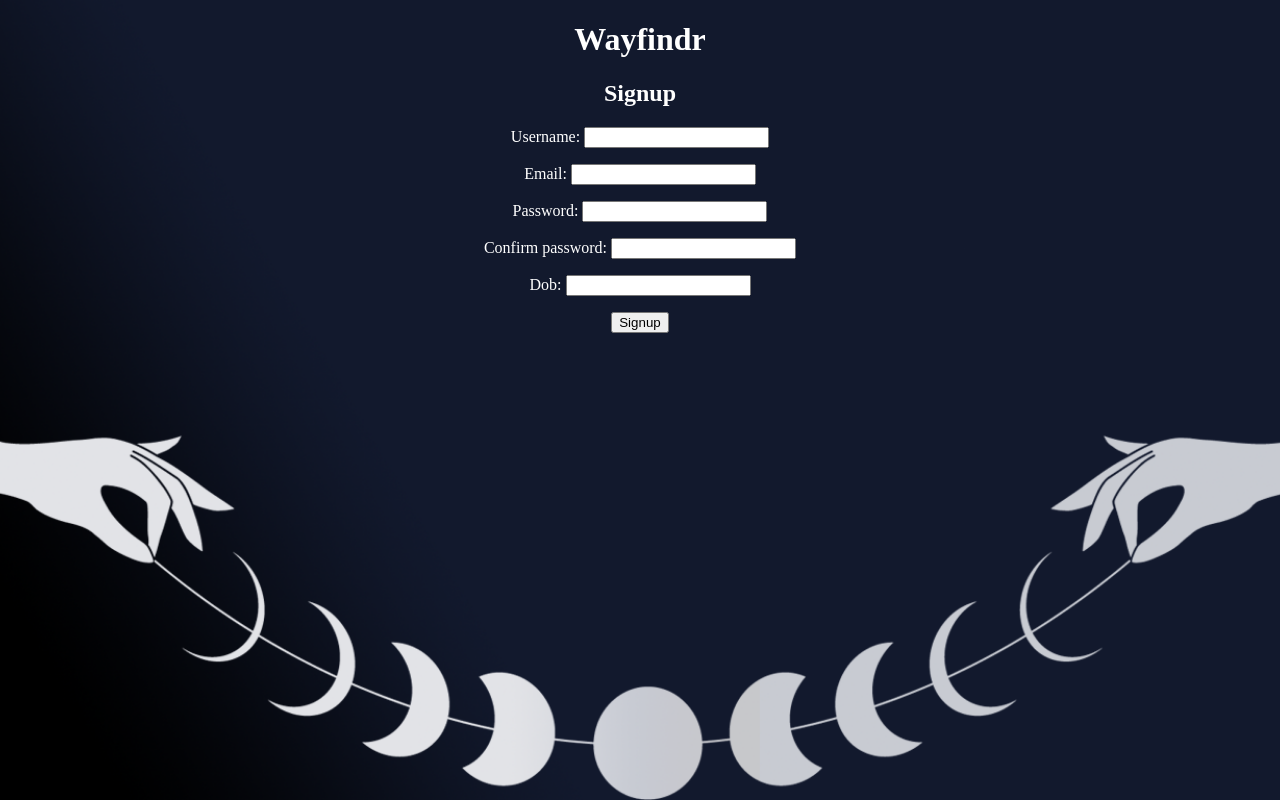
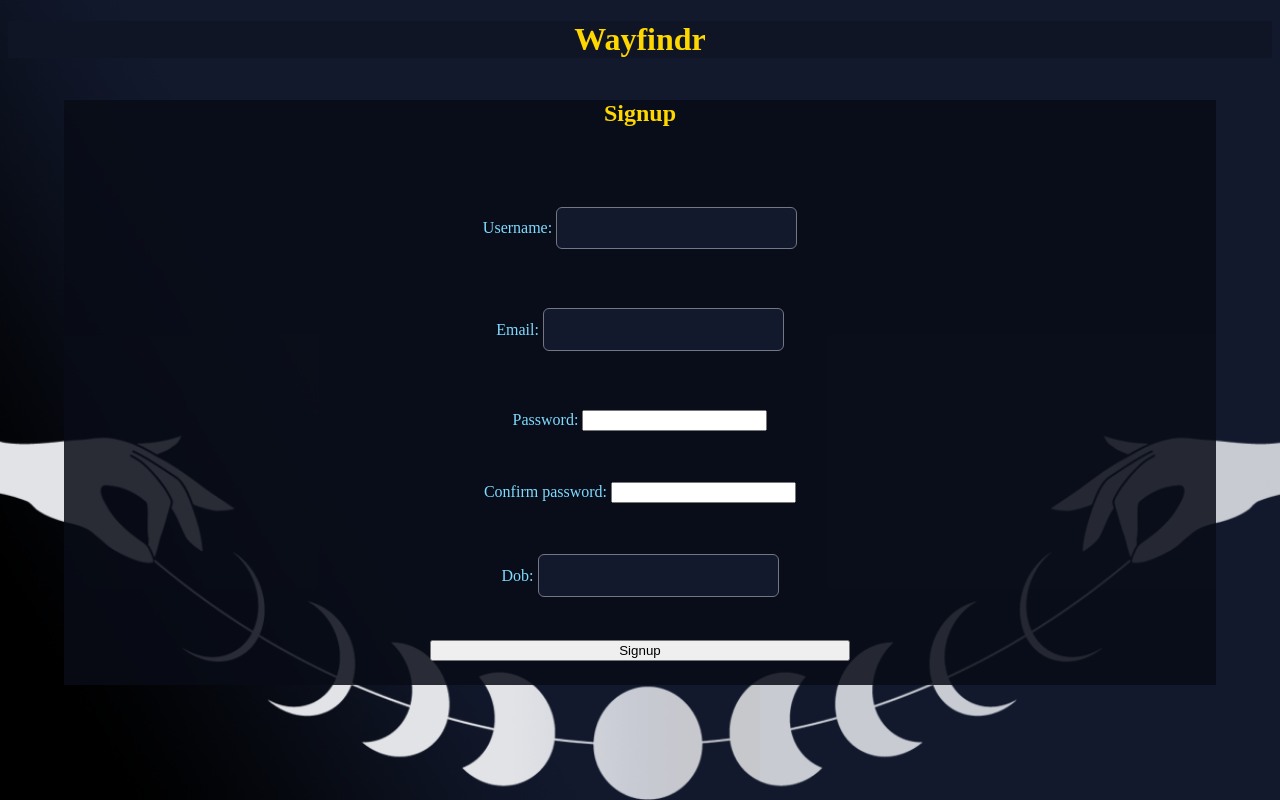
Before and after one commit to rayruzzo/tarot-app, a Django app: page /signup/ in a window 1280 px wide. Run offline with Django 4.2, Linux system fonts and the light colour scheme.

Commit message:
ugly ass css

```diff
--- a/static/css/style.css
+++ b/static/css/style.css
@@ -15,6 +15,94 @@
     opacity: 0.92;
     filter: grayscale(0.2) brightness(0.95);
 }
+
+
+
+:root {
+  --color-bg-main: #12192D;
+  --color-bg-alt: #0F1525;
+  --color-bg-panel: #090C17;
+  --color-text-main: #F5F6FA;
+  --color-text-muted: #C8CBD2;
+  --color-accent: #FFD700;
+  --color-accent-2: #7FDBFF;
+  --color-border: #747782;
+}
+
+form {
+  max-width: 420px;
+  margin: 2em auto;
+  padding: 2em 2em 1.5em 2em;
+  border-radius: 12px;
+  display: flex;
+  flex-direction: column;
+  gap: 1.2em;
+}
+
+form .btn {
+  background: var(--color-accent);
+}
+form .btn-wrapper {
+  background: none !important;
+  box-shadow: none !important;
+  border: none !important;
+  padding: 0 !important;
+  margin: 0 !important;
+}
+
+form form {
+  display: flex;
+  flex-direction: column;
+  gap: 1em;
+}
+form label {
+  color: var(--color-accent-2);
+  font-weight: 500;
+  margin-bottom: 0.3em;
+  text-align: left;
+}
+form input[type="text"],
+form input[type="email"],
+form textarea,
+form select {
+  padding: 0.7em 1em;
+  border: 1px solid var(--color-border);
+  border-radius: 6px;
+  background: var(--color-bg-main);
+  color: var(--color-text-main);
+  font-size: 1em;
+  margin-bottom: 0.5em;
+  transition: border 0.2s;
+}
+form input[type="text"]:focus,
+form input[type="email"]:focus,
+form textarea:focus,
+form select:focus {
+  background: var(--color-accent);
+  color: #222;
+  border: none;
+  border-radius: 6px;
+  box-shadow: 0 2px 8px rgba(0,0,0,0.10);
+  padding: 0.8em 1.2em;
+  transition: background 0.2s, color 0.2s, box-shadow 0.2s;
+  cursor: pointer;
+}
+
+form .btn {
+  background: none !important;
+  box-shadow: none !important;
+  border: none !important;
+  padding: 0 !important;
+  margin: 0 !important;
+  width: 100%;
+}
+form input[type="submit"]:hover,
+form .btn:hover {
+  background: var(--color-accent-2);
+  color: #111;
+  box-shadow: 0 4px 16px rgba(0,0,0,0.18);
+}
+
 body {
     background-image: url("/static/background.png");
     background-size: cover;
@@ -25,3 +113,47 @@ body {
     text-align: center;
     background-color: #222;
 }
+
+main {
+  position: fixed;
+  overflow-y: auto;
+  width: 90%;
+  height: 80%;
+  top: 0;
+  left: 0;
+  right: 0;
+  bottom: 0;
+  margin: auto;
+  display: block;
+}
+
+
+header, footer {
+  background: var(--color-bg-alt);
+}
+
+.container {
+  background: rgba(9, 12, 23, 0.85);
+}
+
+.tarot-reading-container, .reading-form {
+  display: block;
+}
+
+h1, h2, h3, .card-title {
+  color: var(--color-accent);
+}
+.btn, .button, .get-interpretation-btn {
+  background: var(--color-accent);
+  color: var(--color-bg-main);
+  border: none;
+  border-radius: 4px;
+  padding: 0.5em 1.2em;
+  cursor: pointer;
+}
+.interpretation-block, .journal-offer {
+  background: var(--color-bg-alt);
+  color: var(--color-text-main);
+  border-radius: 6px;
+  padding: 1em;
+}
--- a/tarot/templates/base.html
+++ b/tarot/templates/base.html
@@ -8,14 +8,16 @@
         <link rel="stylesheet" href="{% static 'css/style.css' %}">
     </head>
 
+    <header>
+            <h1>Wayfindr</h1>
+    </header>
+
+
     <body>
-        <header>
-            <h1>Wayfindr</h1>
+        <main>
             {% block header %}
             {% endblock %}
-        </header>
 
-        <main>
             {% block content %}
             {% endblock %}
         </main>
--- a/tarot/templates/tarot/new_reading.html
+++ b/tarot/templates/tarot/new_reading.html
@@ -5,7 +5,7 @@
 
 {%block header%}
 <div class="reading-header">
-    <h1>Get Your Tarot Reading.</h1>
+    <h2>Get Your Tarot Reading.</h2>
     <p class="lead">
         Take a moment and let us know a little bit about whats on your mind.
     </p>
```
